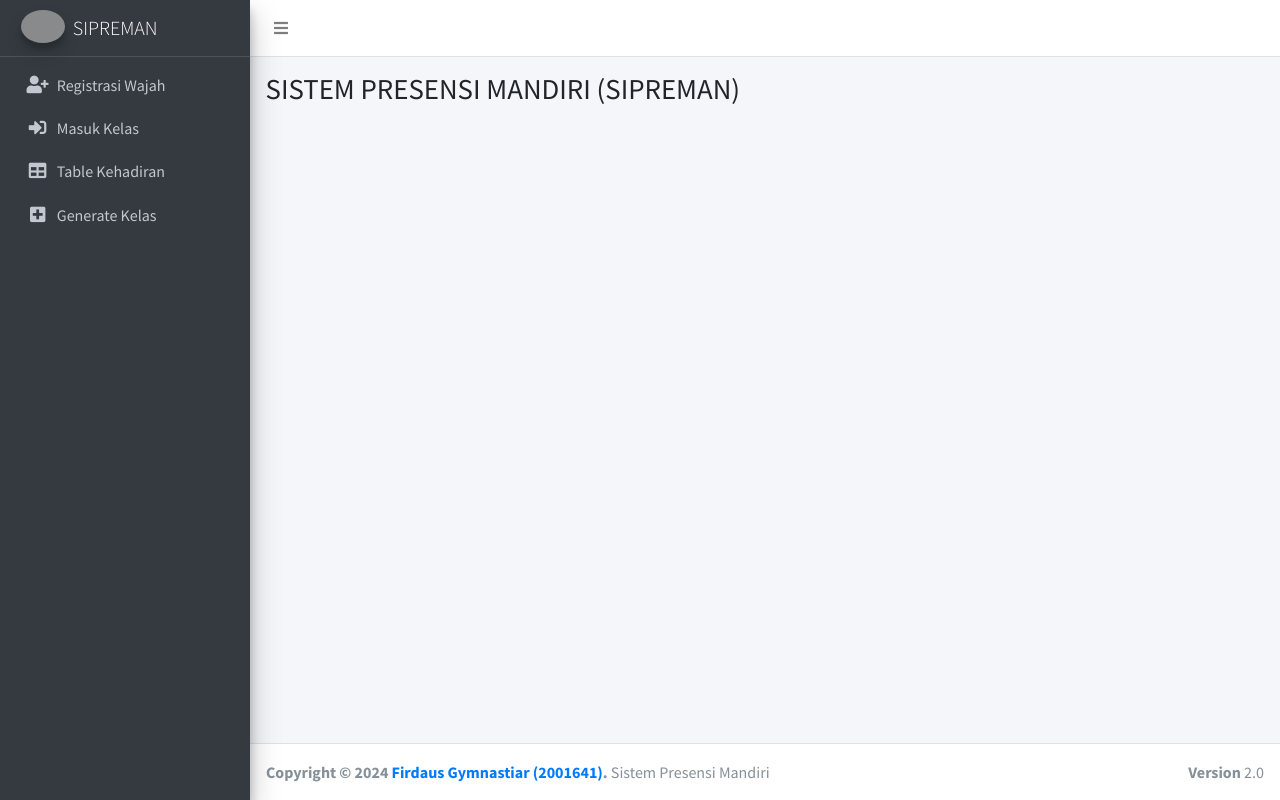
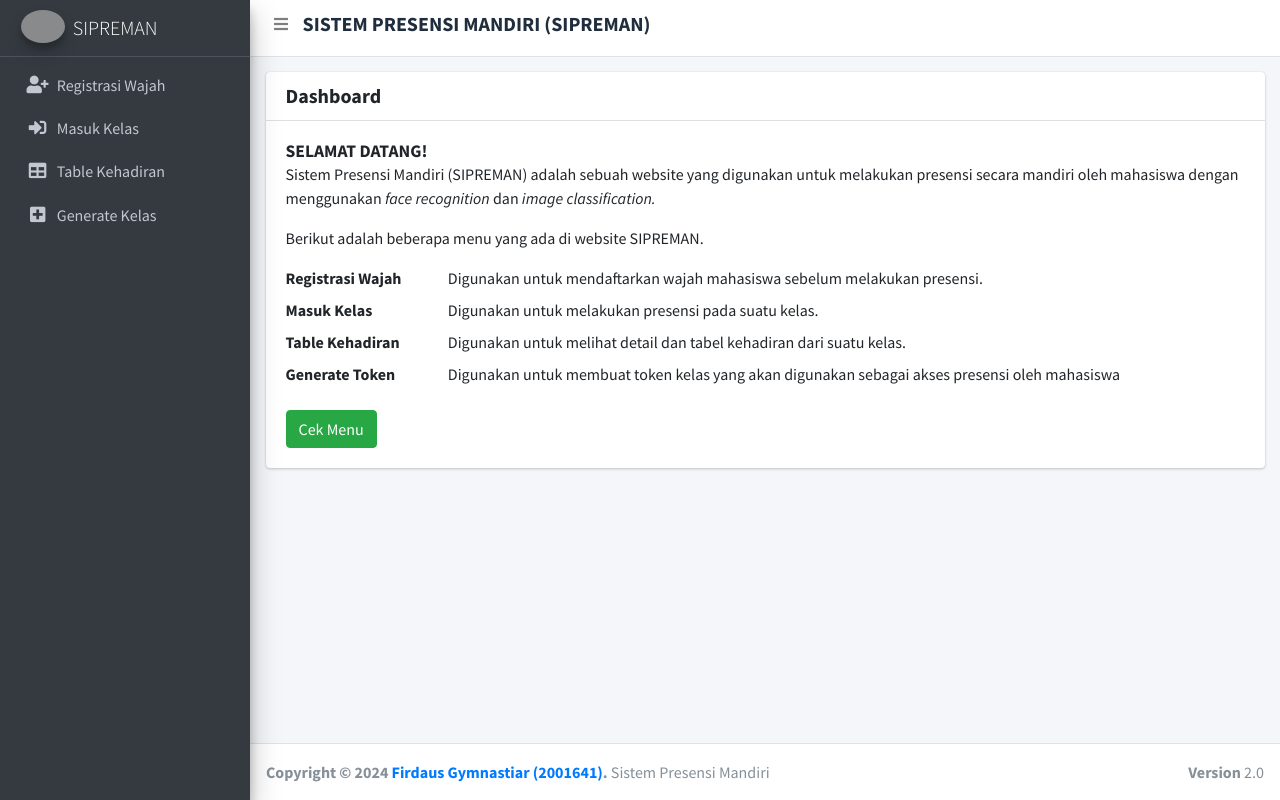
Before and after one commit to firdausgymnastiar/project-skripsi, a Flask app: page / in a window 1280 px wide. Run offline with Flask 3, Linux system fonts and the light colour scheme; some libraries are stand-ins or nearby versions; grey boxes are pictures that could not be loaded.

Commit message:
home page

```diff
--- a/templates/footer.html
+++ b/templates/footer.html
@@ -1,4 +1,3 @@
-<!-- /.content-wrapper -->
 <footer class="main-footer">
     <strong>Copyright &copy; 2024 <a href="#">Firdaus Gymnastiar (2001641)</a>.</strong>
     Sistem Presensi Mandiri
@@ -6,8 +5,6 @@
         <b>Version</b> 2.0
     </div>
 </footer>
-
-<!-- ./wrapper -->
 
 <!-- jQuery -->
 <script src="{{ url_for ('static', filename='adminlte/plugins/jquery/jquery.min.js') }}"></script>
--- a/templates/header.html
+++ b/templates/header.html
@@ -31,37 +31,33 @@
                 height="60" width="60">
         </div> -->
 
-        <!-- Navbar -->
         <nav class="main-header navbar navbar-expand navbar-white navbar-light">
-            <!-- Left navbar links -->
             <ul class="navbar-nav">
-                <li class="nav-item">
-                    <a class="nav-link" data-widget="pushmenu" href="#" role="button"><i class="fas fa-bars"></i></a>
+                <li class="nav-item" data-widget="pushmenu" href="#" role="button">
+                    <div class="row align-items-center">
+                        <div class="col-1">
+                            <i class="nav-link fas fa-bars"></i>
+                        </div>
+                        <div class="col-11 pl-3">
+                            <h5><b>SISTEM PRESENSI MANDIRI (SIPREMAN)</b></h5>
+                        </div>
+                    </div>
+
                 </li>
             </ul>
         </nav>
-        <!-- /.navbar -->
-
-        <!-- Main Sidebar Container -->
         <aside class="main-sidebar sidebar-dark-primary elevation-4">
-            <!-- Brand Logo -->
-            <a href="#" class="brand-link">
+            <a href="/" class="brand-link">
                 <img src="{{ url_for ('static', filename='adminlte/dist/img/SIPREMANLogo.png') }}" alt="AdminLTE Logo"
                     class="brand-image img-circle elevation-3" style="opacity: .8">
                 <span class="brand-text font-weight-light">SIPREMAN</span>
             </a>
-
-            <!-- Sidebar -->
             <div class="sidebar">
-
-                <!-- Sidebar Menu -->
                 <nav class="mt-2">
                     <ul class="nav nav-pills nav-sidebar flex-column" data-widget="treeview" role="menu"
                         data-accordion="false">
-                        <!-- Add icons to the links using the .nav-icon class
-               with font-awesome or any other icon font library -->
                         <li class="nav-item ">
-                            <a href="{{ url_for ('register', filename='register.html') }}"
+                            <a href="{{ url_for ('register') }}"
                                 class="nav-link {% if menu=='register' %} active {% endif %}">
                                 <i class="nav-icon fas fa-solid fa-user-plus"></i>
                                 <p>
@@ -70,7 +66,7 @@
                             </a>
                         </li>
                         <li class="nav-item ">
-                            <a href="{{ url_for ('login', filename='login.html') }}"
+                            <a href="{{ url_for ('login') }}"
                                 class="nav-link {% if menu=='login' %} active {% endif %}">
                                 <i class="nav-icon fas fa-sign-in-alt"></i>
                                 <p>
@@ -98,7 +94,5 @@
                         </li>
                     </ul>
                 </nav>
-                <!-- /.sidebar-menu -->
             </div>
-            <!-- /.sidebar -->
         </aside>
--- a/templates/index.html
+++ b/templates/index.html
@@ -1,30 +1,36 @@
 {% include 'header.html' %}
-
-<!-- Content Wrapper. Contains page content -->
 <div class="content-wrapper">
-  <!-- Content Header (Page header) -->
   <div class="content-header">
     <div class="container-fluid">
-      <div class="row mb-2">
-        <div class="col-sm-6">
-          <h1 class="m-0">SISTEM PRESENSI MANDIRI (SIPREMAN)</h1>
-        </div>
-      </div><!-- /.row -->
-    </div><!-- /.container-fluid -->
-  </div>
-  <!-- /.content-header -->
-
-  <!-- Main content -->
-  <section class="content">
-    <div class="container-fluid">
-      <!-- Small boxes (Stat box) -->
       <div class="row">
-        <div class="col-lg-3 col-6">
-
+        <div class="col">
+          <div class="card">
+            <h5 class="card-header"><b>Dashboard</b></h5>
+            <div class="card-body">
+              <h5 class="card-title"><b>SELAMAT DATANG!</b></h5>
+              <p class="card-text">Sistem Presensi Mandiri (SIPREMAN) adalah sebuah website yang digunakan untuk
+                melakukan presensi secara mandiri oleh mahasiswa dengan menggunakan <i>face recognition</i> dan <i>image
+                  classification.</i></p>
+              <p>Berikut adalah beberapa menu yang ada di website SIPREMAN.</p>
+              <dl class="row">
+                <dt class="col-sm-2">Registrasi Wajah</dt>
+                <dd class="col-sm-10">Digunakan untuk mendaftarkan wajah mahasiswa sebelum melakukan presensi.</dd>
+                <dt class="col-sm-2">Masuk Kelas</dt>
+                <dd class="col-sm-10">Digunakan untuk melakukan presensi pada suatu kelas.</dd>
+                <dt class="col-sm-2">Table Kehadiran</dt>
+                <dd class="col-sm-10">Digunakan untuk melihat detail dan tabel kehadiran dari suatu kelas.</dd>
+                <dt class="col-sm-2">Generate Token</dt>
+                <dd class="col-sm-10">Digunakan untuk membuat token kelas yang akan digunakan sebagai akses presensi
+                  oleh mahasiswa
+                </dd>
+              </dl>
+              <a class="btn btn-success" data-widget="pushmenu" href="#" role="button">Cek Menu</a>
+            </div>
+          </div>
         </div>
       </div>
     </div>
-  </section>
+  </div>
 </div>
 
 {% include 'footer.html' %}
--- a/web.py
+++ b/web.py
@@ -285,4 +285,4 @@ def generatetoken():
         return jsonify({'success': False, 'message': str(e)}), 500
 
 if __name__ == "__main__":
-    app.run(debug=True)
+    app.run(debug=True, host='0.0.0.0')
```
